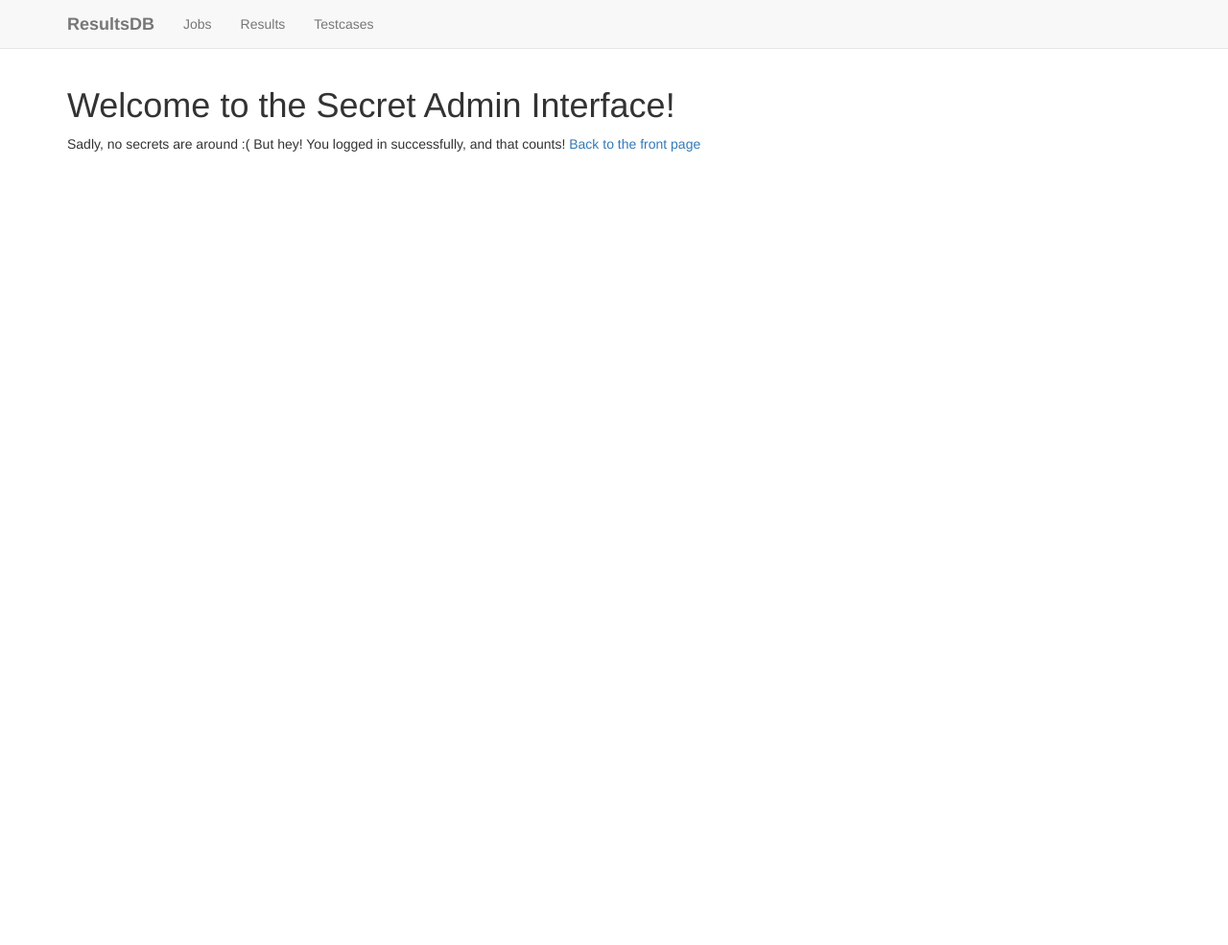
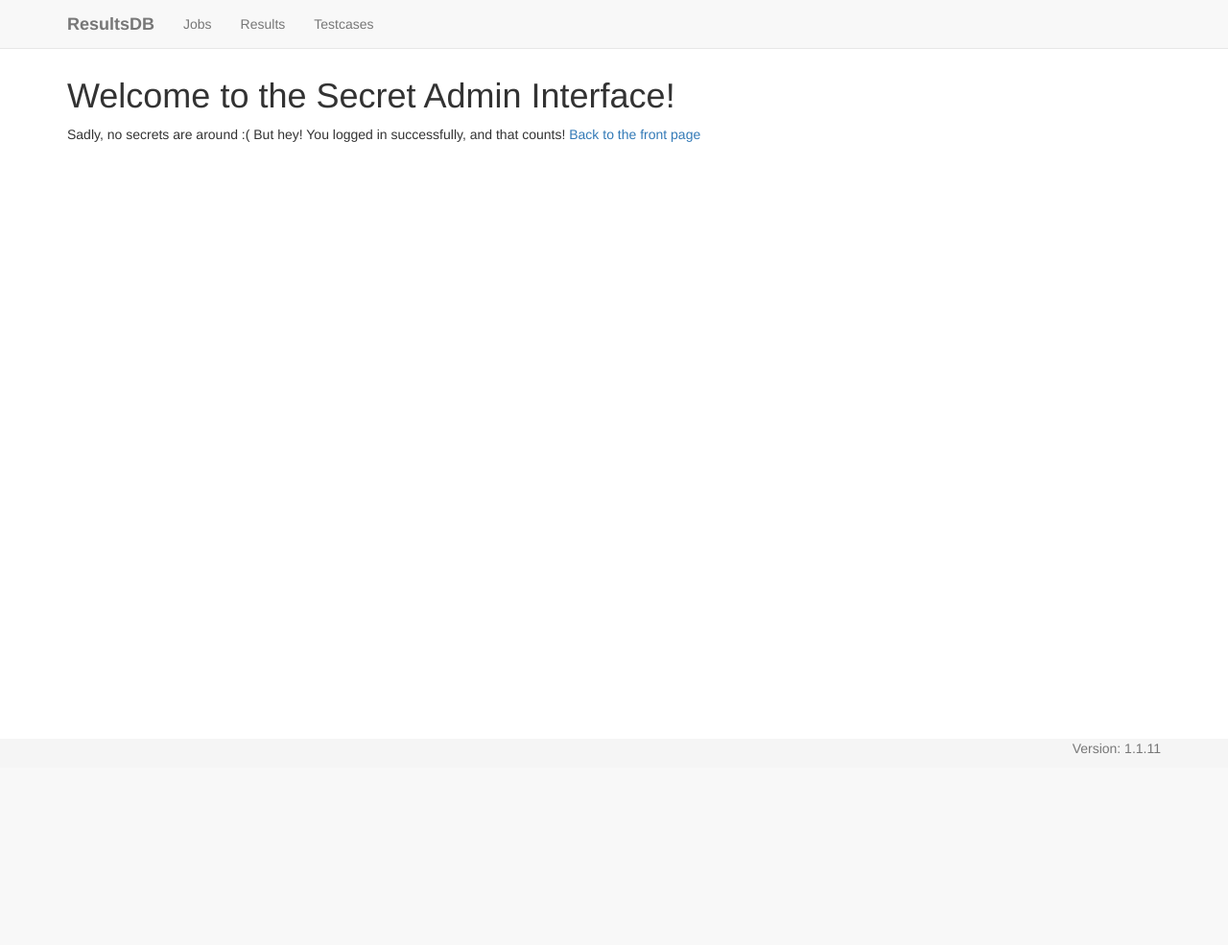
Before and after one commit to release-engineering/resultsdb, a Flask app: page /admin in a window 1280 px wide. Shown: the top 985 px of the page at 96% size. After the commit the page ends 786 px from the top, so only its background shows below. Run offline with Flask 2, Linux system fonts and the light colour scheme; a user stored in the database is signed in; some libraries are stand-ins or nearby versions.

Commit message:
Show version in footer
Added a global variable accessible in the Jinja templates that shares
the __init__.py's __version__ variable, which is then shown in footer

Differential Revision: https://phab.qadevel.cloud.fedoraproject.org/D408

```diff
--- a/resultsdb/__init__.py
+++ b/resultsdb/__init__.py
@@ -43,6 +43,9 @@ app.wsgi_app = proxy.ReverseProxied(app.wsgi_app)
 
 # Monkey patch Flask's "jsonify" to also handle JSONP
 original_jsonify = flask.jsonify
+
+# Expose the __version__ variable in templates
+app.jinja_env.globals['app_version'] = __version__
 
 def jsonify_with_jsonp(*args, **kwargs):
     response = original_jsonify(*args, **kwargs)
--- a/resultsdb/static/css/style.css
+++ b/resultsdb/static/css/style.css
@@ -1,24 +1,19 @@
-body {
-      min-height: 2000px;
-        padding-top: 70px;
-    }
+html, body {
+    margin:0;
+    padding:0;
+    height:100%;
+}
 
-
-/*body { font-family: sans-serif; background: #eee; }
-a, h1, h2 { color: #377BA8; }
-h1, h2 { font-family: 'Georgia', serif; margin: 0; }
-h1 { border-bottom: 2px solid #eee; }
-h2 { font-size: 1.2em; }
-
-.page { margin: 2em auto; width: 70%; border: 5px solid #ccc;
-                  padding: 0.8em; background: white; }
-.entries { list-style: none; margin: 0; padding: 0; }
-.entries li { margin: 0.8em 1.2em; }
-.entries li h2 { margin-left: -1em; }
-.add-entry { font-size: 0.9em; border-bottom: 1px solid #ccc; }
-.add-entry dl { font-weight: bold; }
-.metanav { text-align: right; font-size: 0.8em; padding: 0.3em;
-                  margin-bottom: 1em; background: #fafafa; }
-.flash { background: #CEE5F5; padding: 0.5em;
-                  border: 1px solid #AACBE2; }
-.error { background: #F0D6D6; padding: 0.5em; } */
+body > .container {
+    min-height:100%;
+    position:relative;
+    padding-top: 60px;
+    padding-bottom: 30px;
+}
+.footer {
+  position: absolute;
+  bottom: 0;
+  width: 100%;
+  height: 30px;
+  background-color: #f5f5f5;
+}
--- a/resultsdb/templates/layout.html
+++ b/resultsdb/templates/layout.html
@@ -36,28 +36,28 @@
       </div><!--/.container -->
     </div><!--/.navbar -->
 
+    <div class="container">
 
-    <div class="container">
     {% for message in get_flashed_messages() %}
       <div class="alert alert-info">
         <button type="button" class="close" data-dismiss="alert">&times;</button>
         {{ message }}
       </div>
     {% endfor %}
-    </div>
 
-
-
-    <div class="container">
     {% block body %}
        <h1> My First Flask Application! </h1>
     {% endblock %}
+
     </div>
+   {% block footer %}
+      <footer class="footer">
+        <div class="container text-right">
+          <p class="text-muted">Version: {{app_version}}</p>
+        </div>
+      </footer>
+    {% endblock %}
 
-
-
-    {% block footer %}
-    {% endblock %}
 
     <!-- jQuery (necessary for Bootstrap's JavaScript plugins) -->
     <script src="//code.jquery.com/jquery.js"></script>
```
